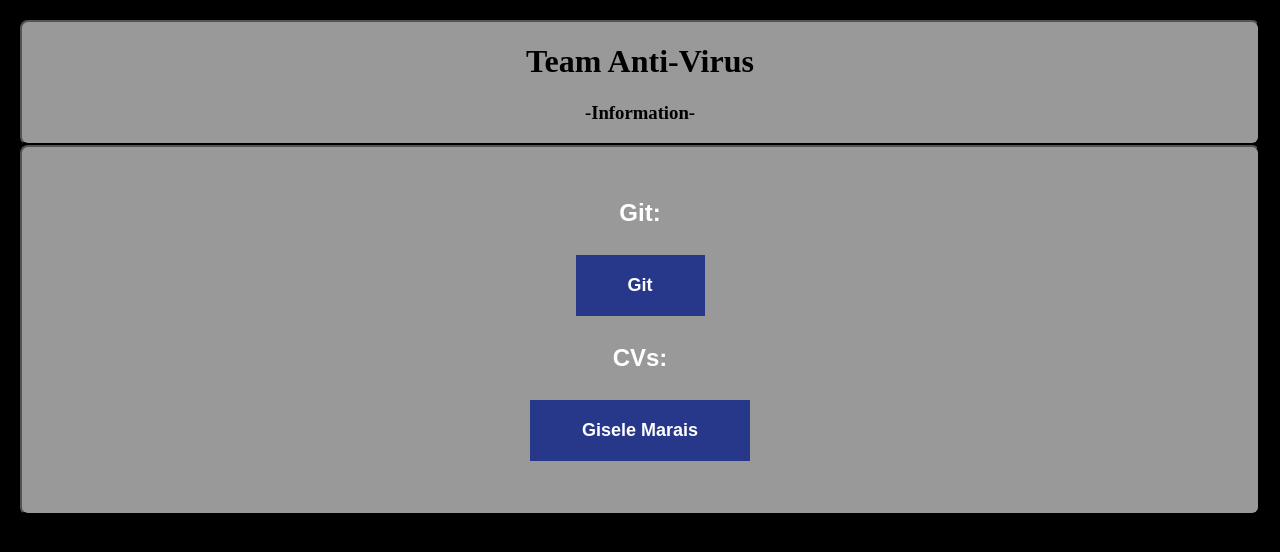
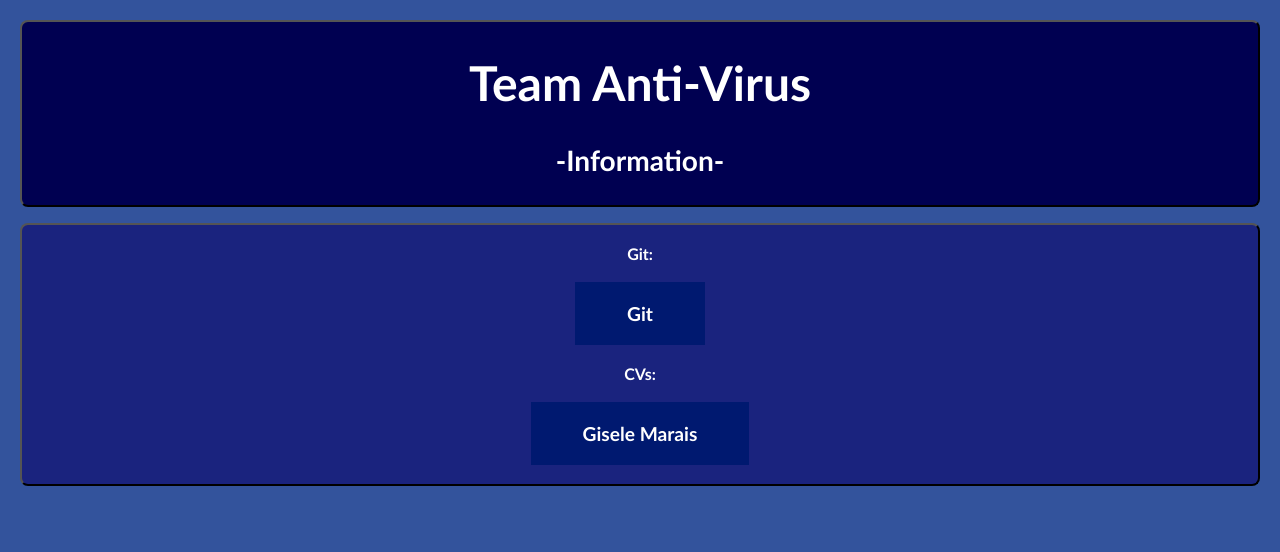
Before and after one commit to COS301CapstoneProject/COS301CapstoneProject.github.io, a plain HTML site: page index.html in a window 1280 px wide. Drawn offline with Linux system fonts and the light colour scheme.

Commit message:
Simple CSS fixes

```diff
--- a/css/style.css
+++ b/css/style.css
@@ -1,15 +1,3 @@
-<style>
-    #header{
-        border: 2px outset black;
-        border-radius: 8px;
-        background: rgba(14, 27, 87, 1.0);
-    }
-    div{
-        border: 2px outset black;
-        border-radius: 8px;
-        text-align:center;font-size:100%;
-        background: rgba(255, 255, 255, 0.6);
-    }
     body, html{
         height: 100%;
         margin-top: 10px;
@@ -24,22 +12,35 @@
         background-repeat: no-repeat;
         background-attachment: fixed;
         background-size: cover;
-        background-color: black;
+        background-color: rgba(0, 41, 132, 0.8);;
     }
     #landing{
         color:white;
-        font-family:arial;
+        font-family:candara;
         text-align:center;
         font-size:150%;
+        border: 2px outset black;
+        border-radius: 8px;
+        text-align:center;
+        font-size:100%;
+        background: #1a237e;
     }
     a.button {
-        background-color: #27388A;
+        background-color: #001970;
         border: none;
         color: white;
         padding: 20px 52px;
         text-align: center;
         text-decoration: none;
         display: inline-block;
-        font-size: 18px;
+        font-size: 120%;
     }
-</style>
+    #header{
+        border: 2px outset black;
+        border-radius: 8px;
+        background: #000051;
+        font-family:candara;
+        text-align:center;
+        font-size:150%;
+        color:white;
+    }
```
